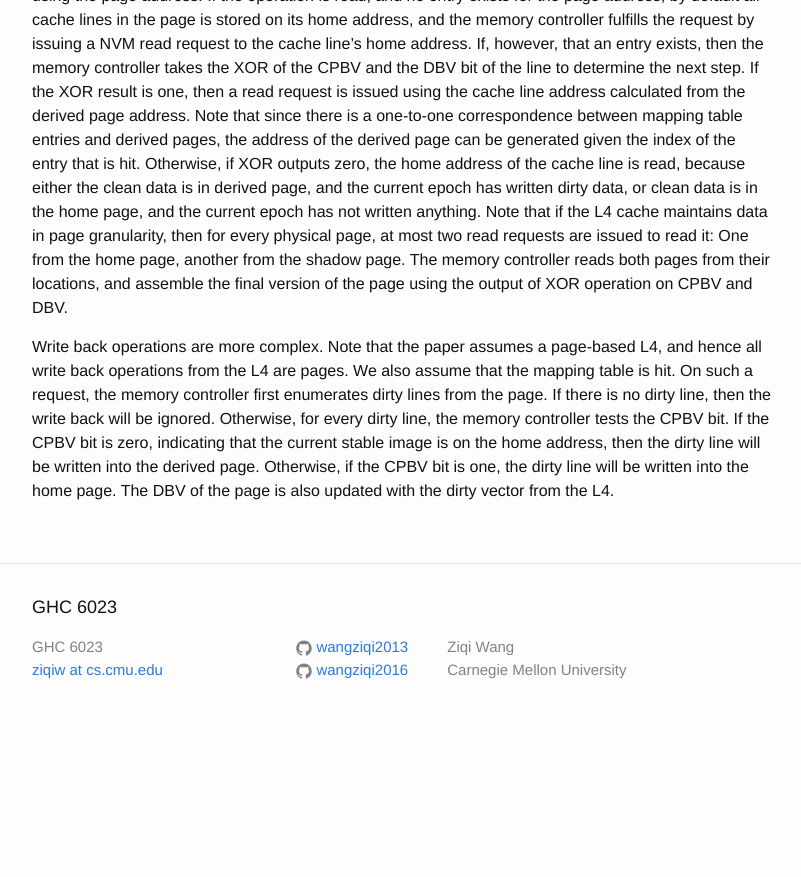
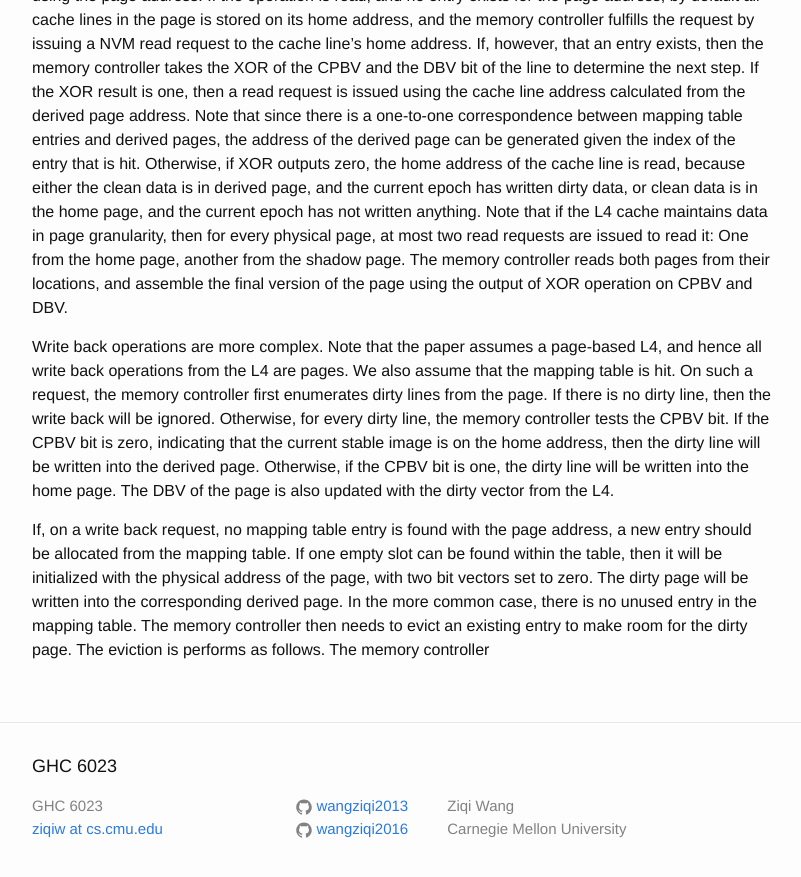
Before and after one commit to wangziqi2013/wangziqi2013.github.io, a Jekyll site: the page built from _posts/2019-03-05-Dual-Page-Ckpt.markdown, in a window 1280 px wide and 900 px high, scrolled down 2257 px. Shown: the top 877 px of the window, without its empty margins (238-1039 px from the left). Built offline with Jekyll 4.4.1, drawn with Linux system fonts in a browser that asks for light colours; before the commit the page ends 2998 px from its top, so only the background shows below that.

Commit message:
Working on mapping table eviction

```diff
--- a/_posts/2019-03-05-Dual-Page-Ckpt.markdown
+++ b/_posts/2019-03-05-Dual-Page-Ckpt.markdown
@@ -93,3 +93,9 @@ dirty lines from the page. If there is no dirty line, then the write back will b
 the memory controller tests the CPBV bit. If the CPBV bit is zero, indicating that the current stable image is on the
 home address, then the dirty line will be written into the derived page. Otherwise, if the CPBV bit is one, the dirty line
 will be written into the home page. The DBV of the page is also updated with the dirty vector from the L4.
+
+If, on a write back request, no mapping table entry is found with the page address, a new entry should be allocated
+from the mapping table. If one empty slot can be found within the table, then it will be initialized with the physical
+address of the page, with two bit vectors set to zero. The dirty page will be written into the corresponding derived page.
+In the more common case, there is no unused entry in the mapping table. The memory controller then needs to evict an
+existing entry to make room for the dirty page. The eviction is performs as follows. The memory controller
```
